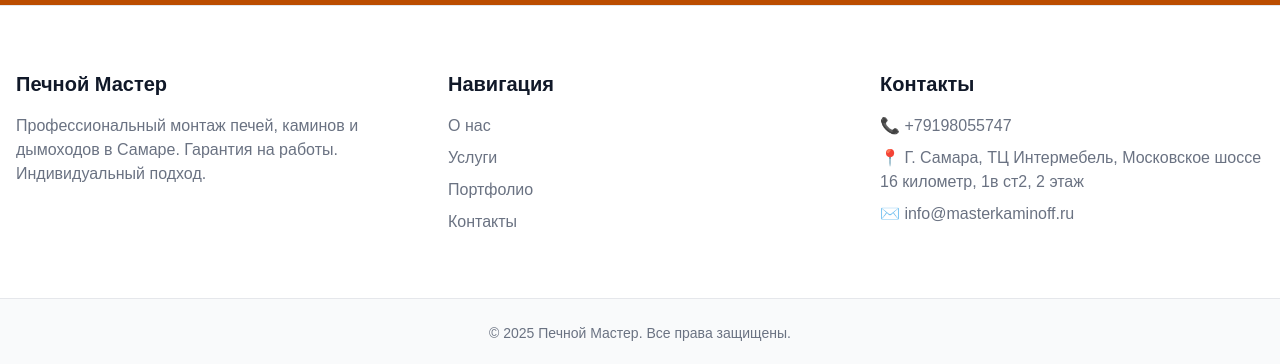
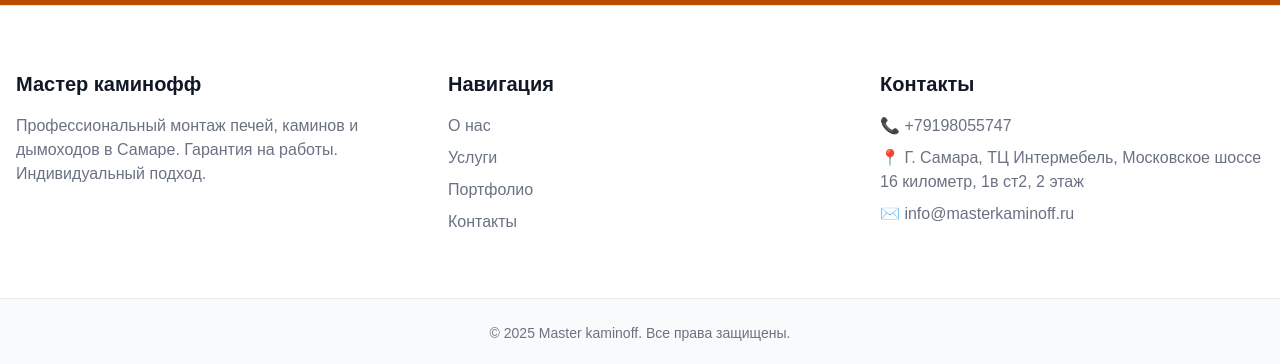
Before and after one commit to Aleksey1577/masterkaminoff, a Next.js app: page / in a window 1280 px wide. Shown: the part 6836-7200 px from the top of the page. Built offline with nearby package versions, Linux system fonts and the light colour scheme.

Commit message:
обновлено

```diff
--- a/src/components/Footer.tsx
+++ b/src/components/Footer.tsx
@@ -10,7 +10,7 @@ export default function Footer() {
         <div className="grid grid-cols-1 md:grid-cols-3 gap-12">
           {/* Левая колонка: О компании */}
           <div>
-            <h3 className="text-xl font-bold mb-4">Печной Мастер</h3>
+            <h3 className="text-xl font-bold mb-4">Мастер каминофф</h3>
             <p className="text-gray-500 mb-6">
               Профессиональный монтаж печей, каминов и дымоходов в Самаре. Гарантия на работы. Индивидуальный подход.
             </p>
@@ -59,7 +59,7 @@ export default function Footer() {
       {/* Копирайт */}
       <div className="bg-gray-50 py-6 border-t border-gray-200">
         <div className="container mx-auto px-4 text-center text-gray-500 text-sm">
-          &copy; {new Date().getFullYear()} Печной Мастер. Все права защищены.
+          &copy; {new Date().getFullYear()} Master kaminoff. Все права защищены.
         </div>
       </div>
     </footer>
```
